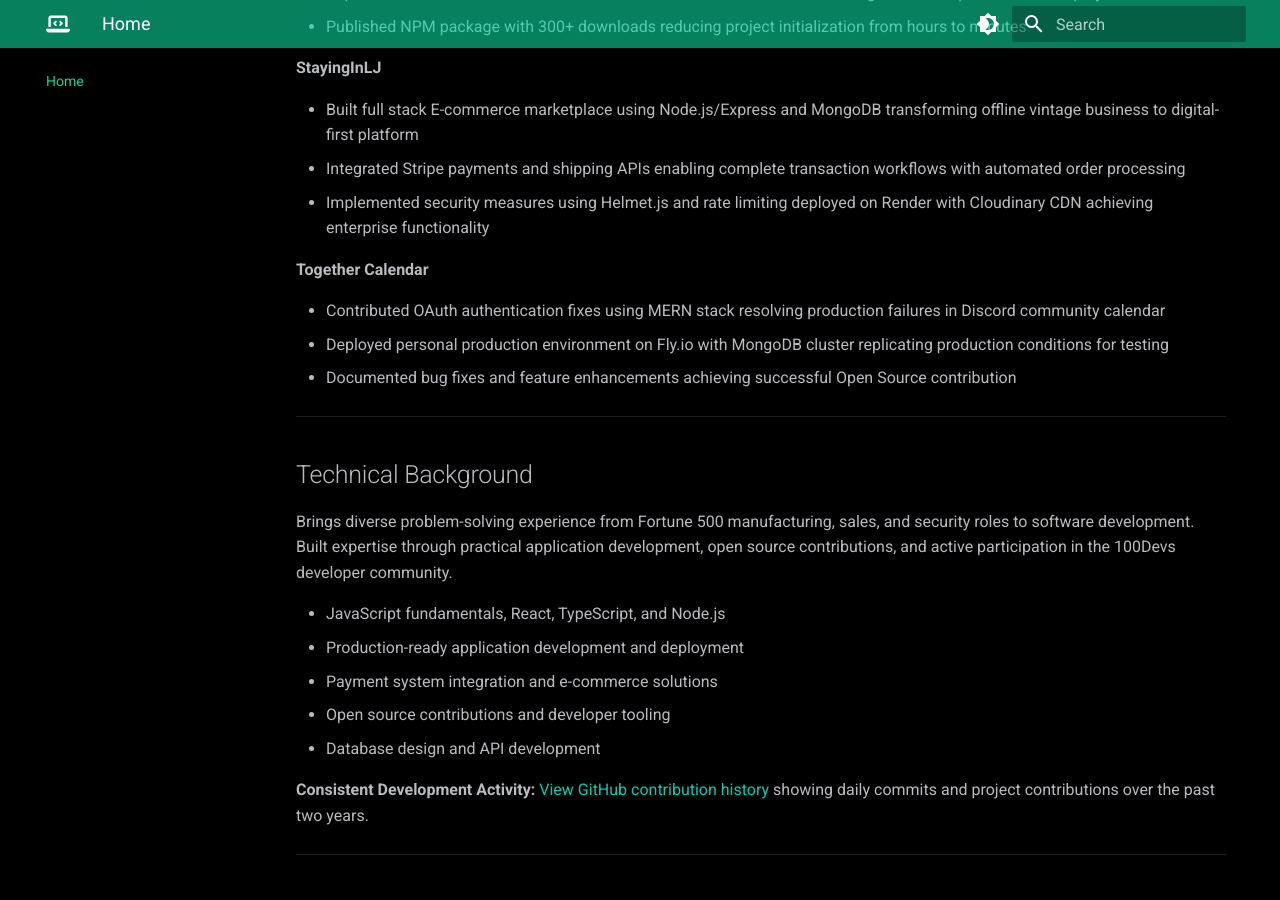
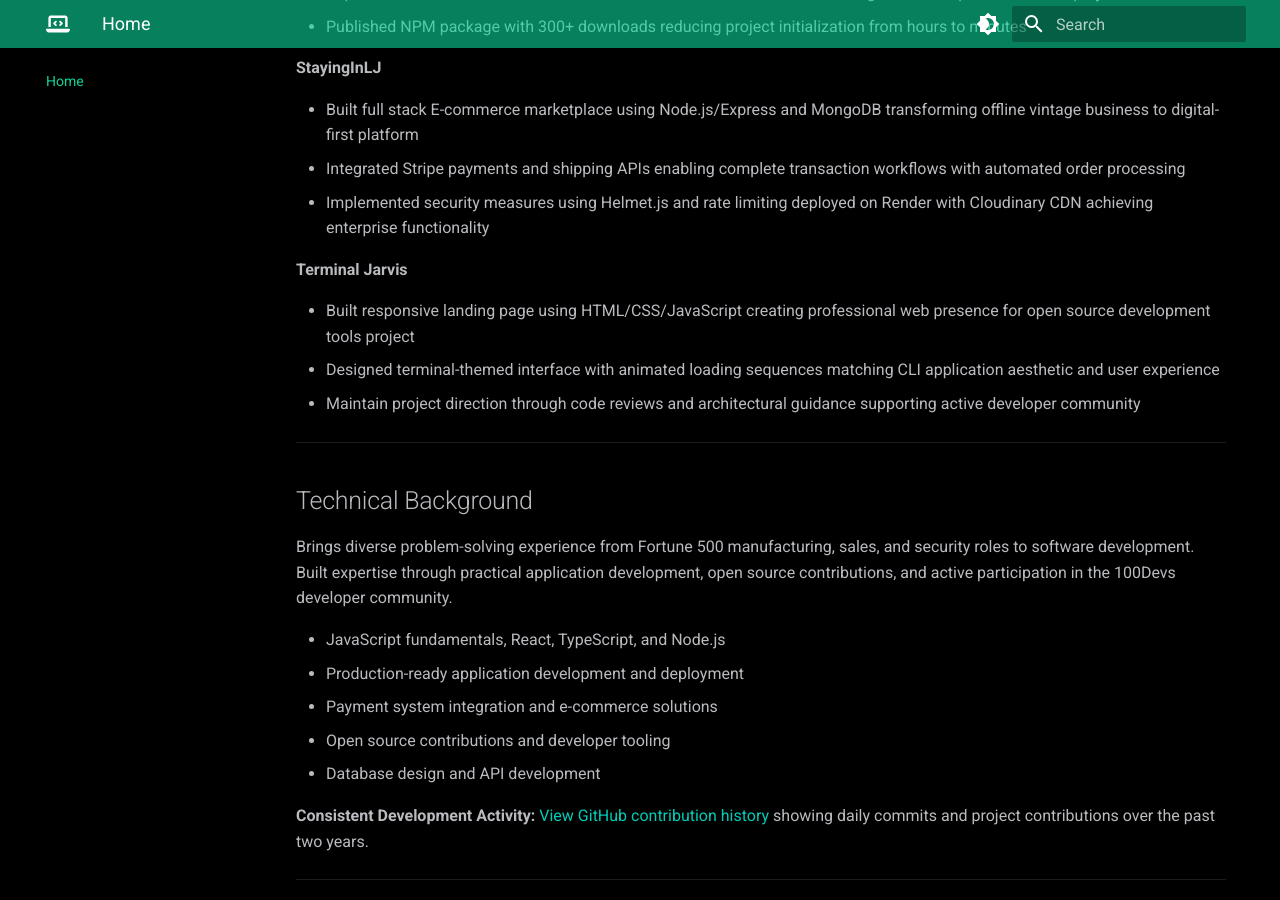
Before and after one commit to AngelCodes95/angel-portfolio-docs, an MkDocs documentation site: the page built from docs/index.md, in a window 1280 px wide and 900 px high, scrolled down 702 px. Built offline with MkDocs 1.6.1 and Material for MkDocs 9.7.7, drawn with Linux system fonts in a browser that asks for light colours.

Commit message:
Add Terminal Jarvis project with landing page and maintainer role
- Added new Terminal Jarvis project entry with landing page development and project maintainer responsibilities
- Updated home page featured projects to include Terminal Jarvis replacing Together Calendar
- Added Terminal Jarvis screenshots including logo, dark mode, and light mode landing page views

```diff
--- a/docs/index.md
+++ b/docs/index.md
@@ -26,11 +26,11 @@ My work spans React + TypeScript applications, developer tooling, and full-stack
 - Integrated Stripe payments and shipping APIs enabling complete transaction workflows with automated order processing
 - Implemented security measures using Helmet.js and rate limiting deployed on Render with Cloudinary CDN achieving enterprise functionality
 
-**Together Calendar**
+**Terminal Jarvis**
 
-- Contributed OAuth authentication fixes using MERN stack resolving production failures in Discord community calendar
-- Deployed personal production environment on Fly.io with MongoDB cluster replicating production conditions for testing
-- Documented bug fixes and feature enhancements achieving successful Open Source contribution
+- Built responsive landing page using HTML/CSS/JavaScript creating professional web presence for open source development tools project
+- Designed terminal-themed interface with animated loading sequences matching CLI application aesthetic and user experience
+- Maintain project direction through code reviews and architectural guidance supporting active developer community
 
 
 ---
```
Also changed, not shown: docs/personal-life.md (+1 -1 lines), docs/projects.md (+26 -0 lines), docs/assets/images/light-mode-main-intro.jpg (added), docs/assets/images/termina-jarvis-landing-main-intro.jpg (added), docs/assets/images/terminal-jarvis-logo-banner.jpg (added), docs/assets/images/tj-loading-landing.jpg (added).
